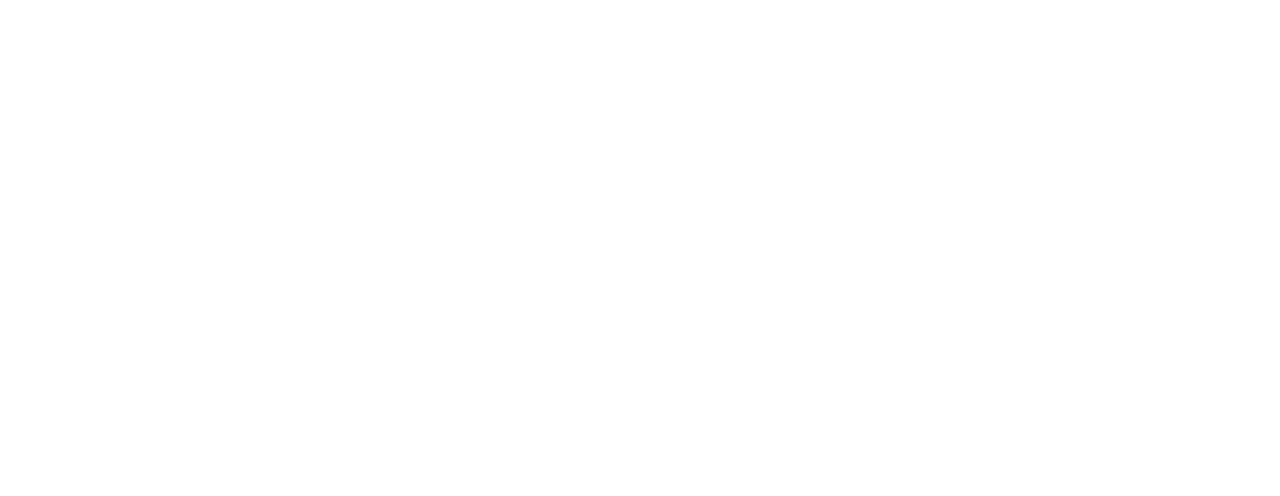
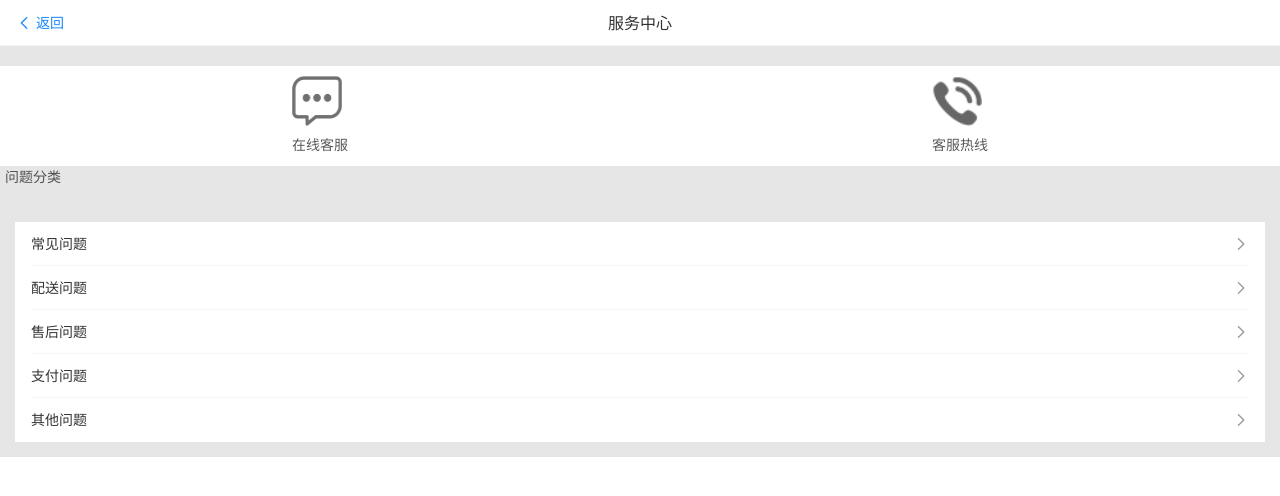
Before and after one commit to Allo127/mall, a Vue app: page /#/server in a window 1280 px wide. Shown: the top 496 px of the page. Built offline with nearby package versions, Linux system fonts and the light colour scheme.

Commit message:
增加了两个系统设置

```diff
--- a/src/router/index.js
+++ b/src/router/index.js
@@ -8,6 +8,8 @@ import Address from '../views/address/Address.vue'
 import AddressAdd from '../views/address/AddressAdd.vue'
 import AddressEdit from '../views/address/AddressEdit.vue'
 import productDetail from '../views/Detail/Detail.vue'
+import server from '../views/SystemSet/server.vue'
+import quesInfo from '../views/SystemSet/quesInfo.vue'
 Vue.use(VueRouter)
 
 const routes = [{
@@ -53,6 +55,16 @@ const routes = [{
 		path: '/productDetail',
 		name: 'productDetail',
 		component: productDetail
+	},
+	{
+		path: '/server',
+		name: 'server',
+		component: server
+	},
+	{
+		path: '/quesInfo',
+		name: 'quesInfo',
+		component: quesInfo
 	}
 ]
 
--- /dev/null
+++ b/src/views/SystemSet/quesInfo.vue
@@ -0,0 +1,33 @@
+<template>
+	<div class="question">
+		<van-nav-bar title="常见问题" left-text="返回" left-arrow />
+		<h6>Q：交易下单过程中不能付款</h6>
+		<p>A：无法付款，可能是由以下原因导致，供您参考排查： </p>
+		<ol>
+			<li>① 订单被关闭，可能是触发了某种规则、或商家端的操作，导致的订单关闭，请在订单列表中查看该订单的状态，已关闭的订单是无法进行付款的；</li>
+			<li>② 安全相关原因，提示语通常为“账户已被保护……”，请按照指引进行操作查看；</li>
+			<li>③ 系统繁忙，这种情况普遍是由于服务器繁忙所致，需要麻烦您进行重试；</li>
+			<li>④ 支付宝订单状态同步问题，提示语通常为“支付宝订单不存在，无法进行付款……”，这种情况需要麻烦您进行重试；</li>
+			<li>⑤ 金额过多，超过快捷支付金额，支付金额超出5000~10000元，需要按照引导走大额支付通道。</li>
+		</ol>
+	</div>
+</template>
+
+<script>
+	export default {
+		methods: {
+			onClickLeft() {
+				this.$router.back()
+			}
+		}
+	}
+</script>
+
+<style>
+	.question {
+		padding: 15px;
+	}
+	li{
+		margin-top: 5px;
+	}
+</style>
--- /dev/null
+++ b/src/views/SystemSet/server.vue
@@ -0,0 +1,80 @@
+<template>
+	<div class="server">
+		<van-nav-bar title="服务中心" left-text="返回" left-arrow />
+		<div class="talk">
+			<div class="img">
+				<van-image width="50" height="50" :src="require('../../images/icon/kefu.png')" />
+				<span>在线客服</span>
+			</div>
+			<div class="img">
+				<van-image width="50" height="50" :src="require('../../images/icon/u2714.png')" default="客服热线" />
+				<span>客服热线</span>
+			</div>
+		</div>
+		<p>问题分类</p>
+		<div class="van-doc-demo-block__card question">
+			<div role="button" tabindex="0" class="van-cell van-cell--clickable">
+				<div class="van-cell__title"><span>常见问题</span></div><i class="van-icon van-icon-arrow van-cell__right-icon">
+					<!----></i>
+			</div>
+			<div role="button" tabindex="0" class="van-cell van-cell--clickable">
+				<div class="van-cell__title"><span>配送问题</span></div><i class="van-icon van-icon-arrow van-cell__right-icon">
+					<!----></i>
+			</div>
+			<div role="button" tabindex="0" class="van-cell van-cell--clickable">
+				<div class="van-cell__title"><span>售后问题</span></div><i class="van-icon van-icon-arrow van-cell__right-icon">
+					<!----></i>
+			</div>
+			<div role="button" tabindex="0" class="van-cell van-cell--clickable">
+				<div class="van-cell__title"><span>支付问题</span></div><i class="van-icon van-icon-arrow van-cell__right-icon">
+					<!----></i>
+			</div><div role="button" tabindex="0" class="van-cell van-cell--clickable">
+				<div class="van-cell__title"><span> 其他问题</span></div><i class="van-icon van-icon-arrow van-cell__right-icon">
+					<!----></i>
+			</div>
+		</div>
+	</div>
+</template>
+
+<script>
+	export default {
+		methods: {
+			onClickLeft() {
+				this.$router.back()
+			}
+		}
+	}
+</script>
+
+<style>
+	.server {
+		background-color: #e6e6e6;
+	}
+
+	.talk {
+		width: 100%;
+		height: 100px;
+		background-color: white;
+		margin-top: 20px;
+		display: flex;
+		justify-content: space-around;
+	}
+
+	.talk .img {
+		display: flex;
+		flex-direction: column;
+		padding: 10px;
+	}
+
+	.talk span {
+		margin-top: 8px;
+		font-size: 14px;
+	}
+	p{
+		margin-left: 5px;
+	}
+	.question{
+		margin-top: 20px;
+		font-size: 14px;
+	}
+</style>
```
Also changed, not shown: src/images/icon/kefu.png (added), src/images/icon/u2714.png (added).
